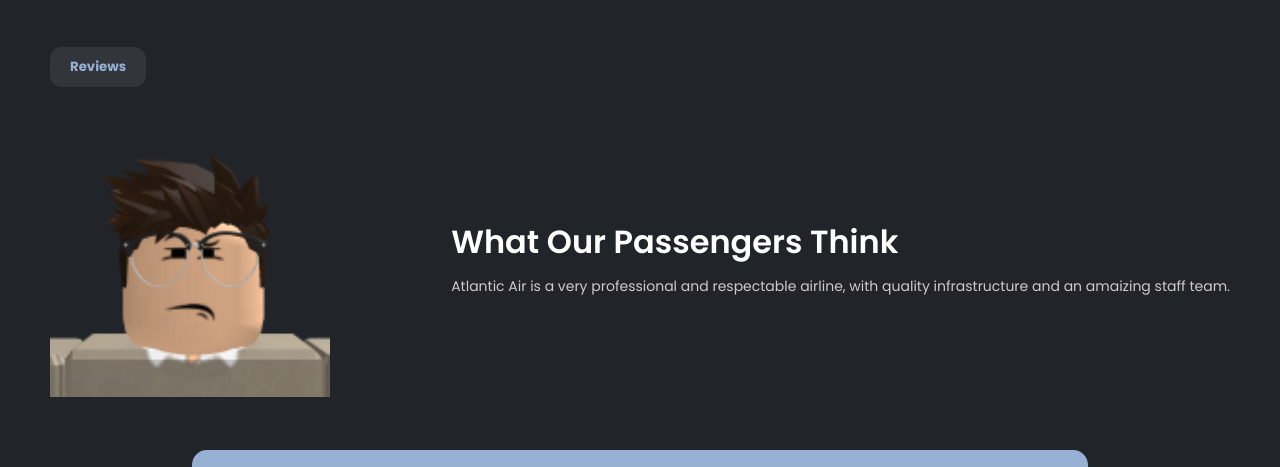
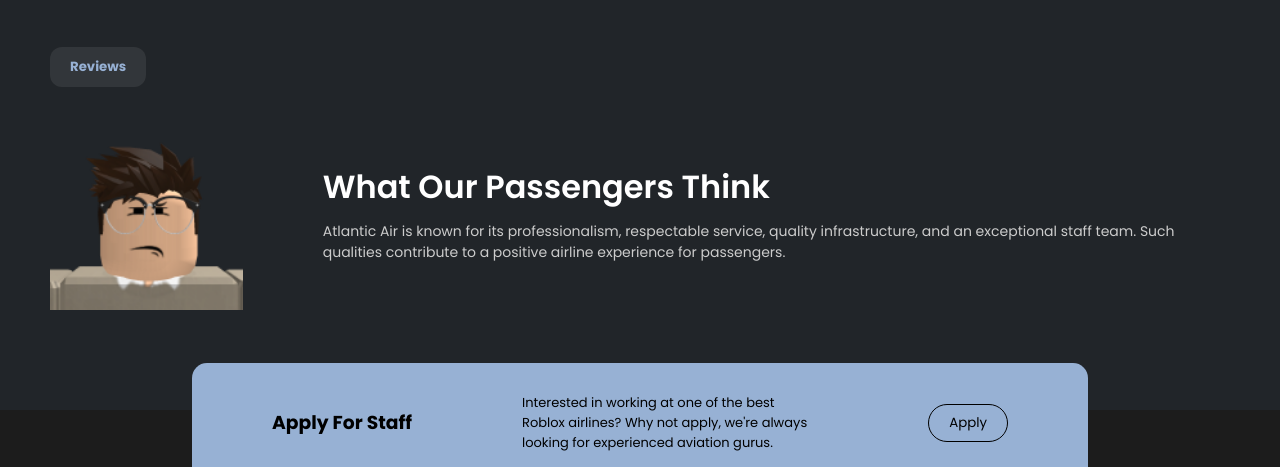
Before and after one commit to SteenSneeze/SteenSneeze.github.io, a plain HTML site: page index.html in a window 1280 px wide. Shown: the part 1493-1960 px from the top of the page. Drawn offline with nearby package versions, Linux system fonts and the light colour scheme.

Commit message:
Update index.html

```diff
--- a/index.html
+++ b/index.html
@@ -91,8 +91,8 @@
             <img src="noFilter.png" alt="Review Image Placeholder">
             <div class="info">
                 <h3>What Our Passengers Think</h3>
-                <p>Atlantic Air is a very professional and respectable airline, with quality infrastructure and an
-                    amaizing staff team.
+                <p>Atlantic Air is known for its professionalism, respectable service, quality infrastructure, and an
+                    exceptional staff team. Such qualities contribute to a positive airline experience for passengers.
                 </p>
             </div>
         </div>
```
